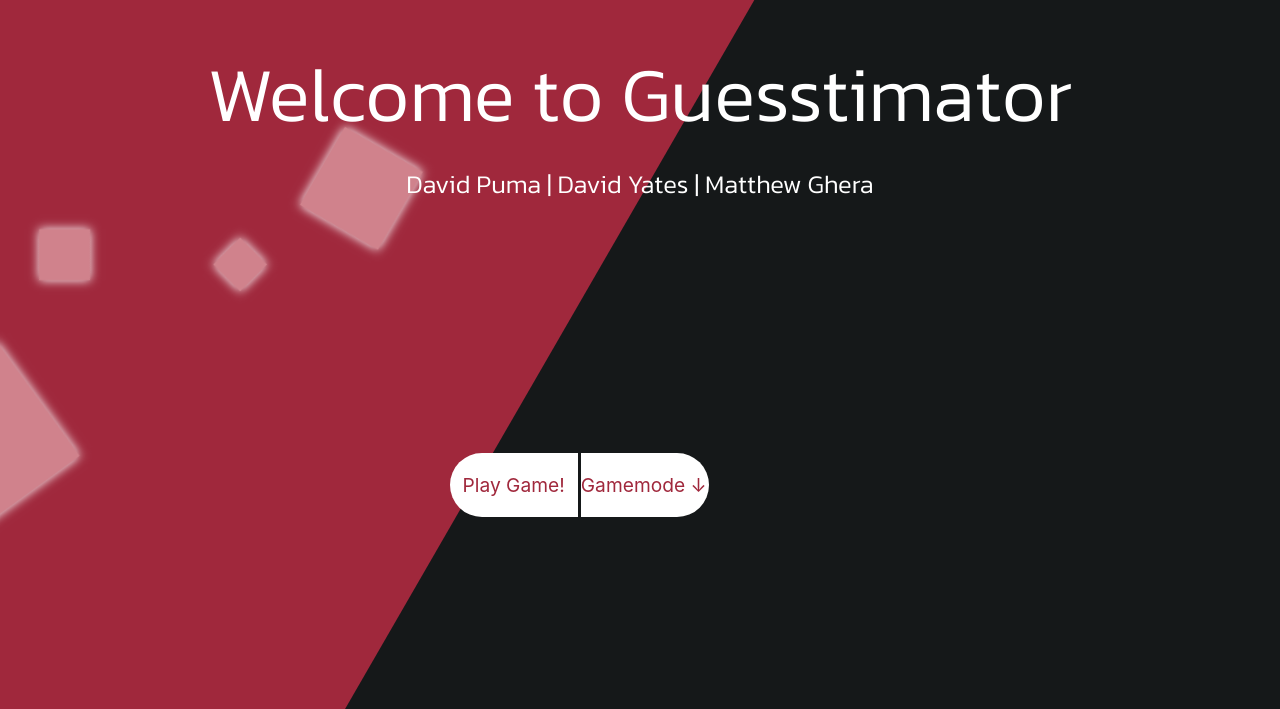
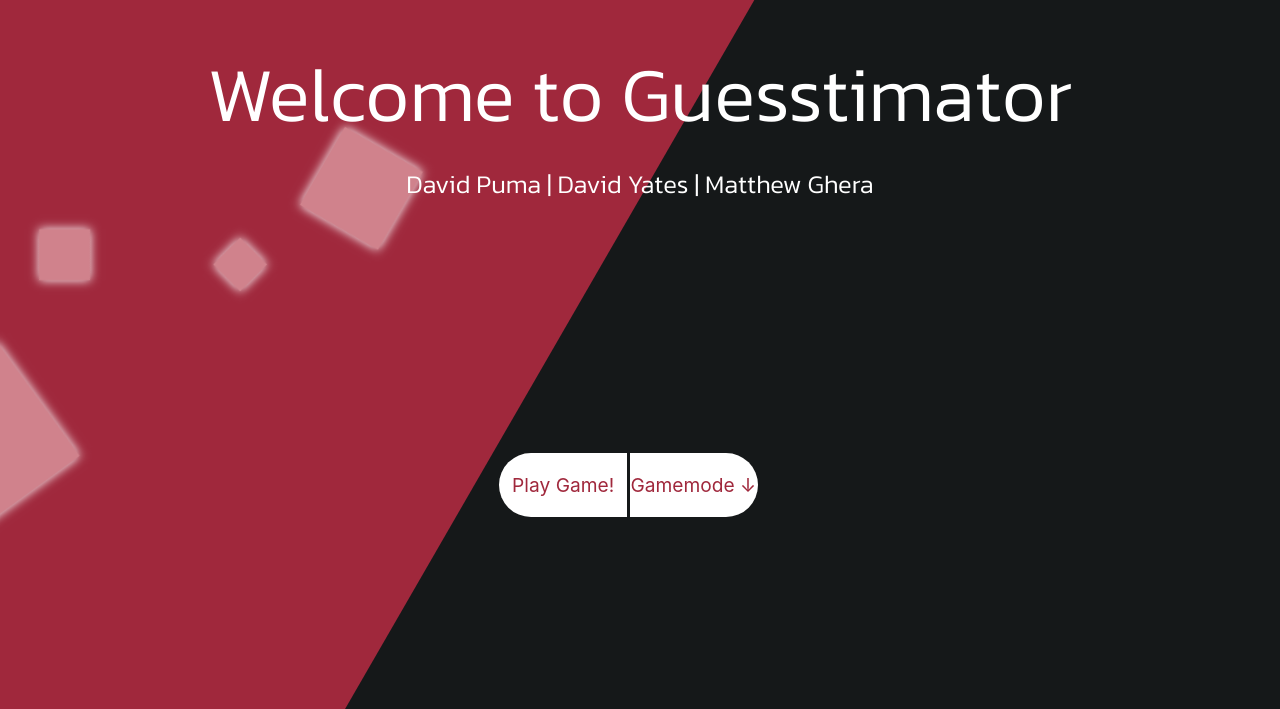
Before and after one commit to B1QUAD/guesstimator, a website: page public/index.html in a window 1280 px wide. Shown: the part 91-800 px from the top of the page. Drawn offline with nearby package versions, Linux system fonts and the light colour scheme; some packages are replaced by stand-ins of ours; no server answers.

Commit message:
centered index btns

```diff
--- a/public/css/style.css
+++ b/public/css/style.css
@@ -205,7 +205,7 @@ nav {
     width: 10vw;
     height: 5vw;
     bottom: 15vw;
-    left: 35.125%;
+    left: 39%;
     border-bottom-left-radius: 7.5vw;
     border-top-left-radius: 7.5vw;
     -webkit-appearance: none;
@@ -223,7 +223,7 @@ nav {
     width: 10vw;
     height: 5vw;
     bottom: 15vw;
-    left: 45.375%;
+    left: 49.25%;
     border-bottom-right-radius: 7.5vw;
     border-top-right-radius: 7.5vw;
     -webkit-appearance: none;
```
